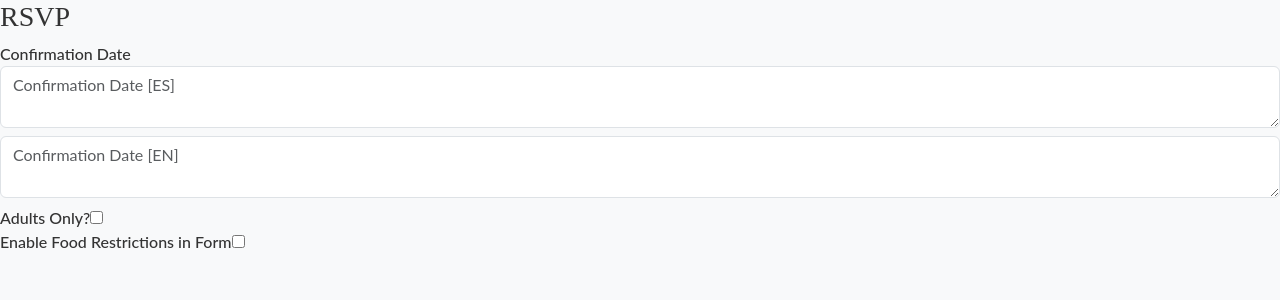
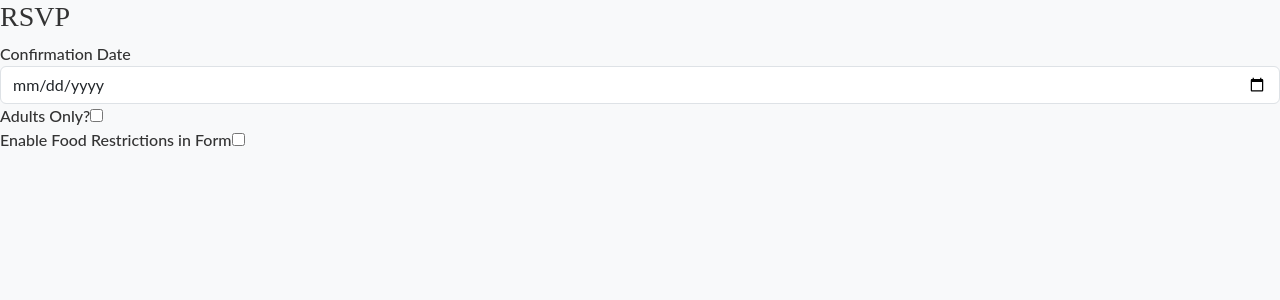
Before and after one commit to lportillo13/dw, a Next.js app: page /dashboard/RSVP in a window 1280 px wide. Shown: the top 300 px of the page. Built offline with nearby package versions, Linux system fonts and the light colour scheme.

Commit message:
Dashboard translation 9

```diff
--- a/pages/dashboard/RSVP.js
+++ b/pages/dashboard/RSVP.js
@@ -31,21 +31,16 @@ export default function RSVP({ formData = {}, handleChange, handleJsonbChange, c
         </div>
       )}
 
-      {/* Fecha de confirmación (jsonb) */}
+      {/* Fecha de confirmación (date field) */}
       <div className="form-group">
         <label>{labels.confirmationDate}</label>
-        {idiomas.map((code) => (
-          <textarea
-            key={`fecha_de_confirmacion_${code}`}
-            name="fecha_de_confirmacion"
-            className="form-control mb-2"
-            placeholder={`${labels.confirmationDate} [${code.toUpperCase()}]`}
-            value={formData.fecha_de_confirmacion?.[code] || ''}
-            onChange={(e) =>
-              handleJsonbChange('fecha_de_confirmacion', e.target.value, code)
-            }
-          />
-        ))}
+        <input
+          type="date"
+          name="fecha_de_confirmacion"
+          className="form-control"
+          value={formData.fecha_de_confirmacion || ''}
+          onChange={handleChange}
+        />
       </div>
 
       {/* Imagen RSVP (conditional) */}
```
